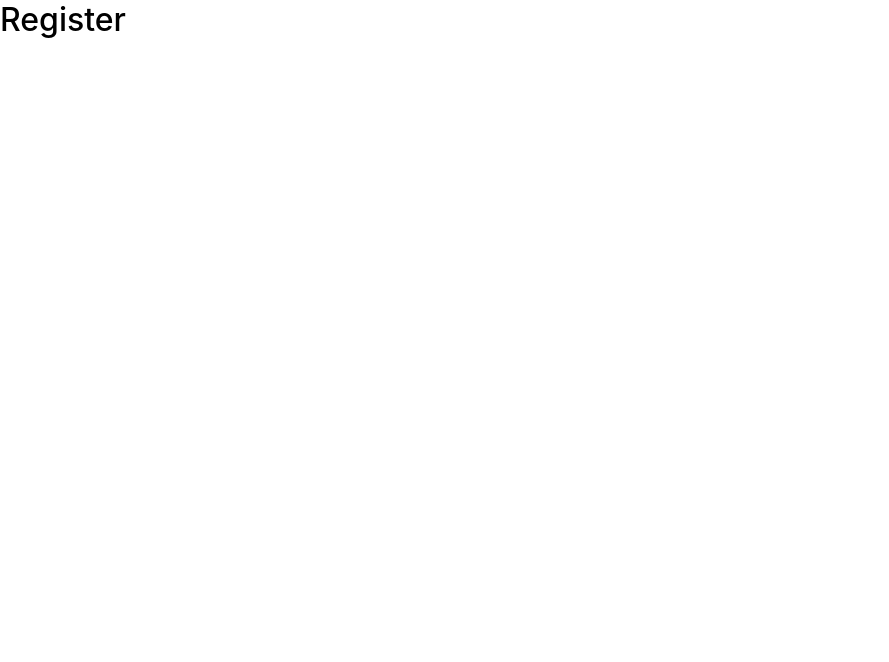
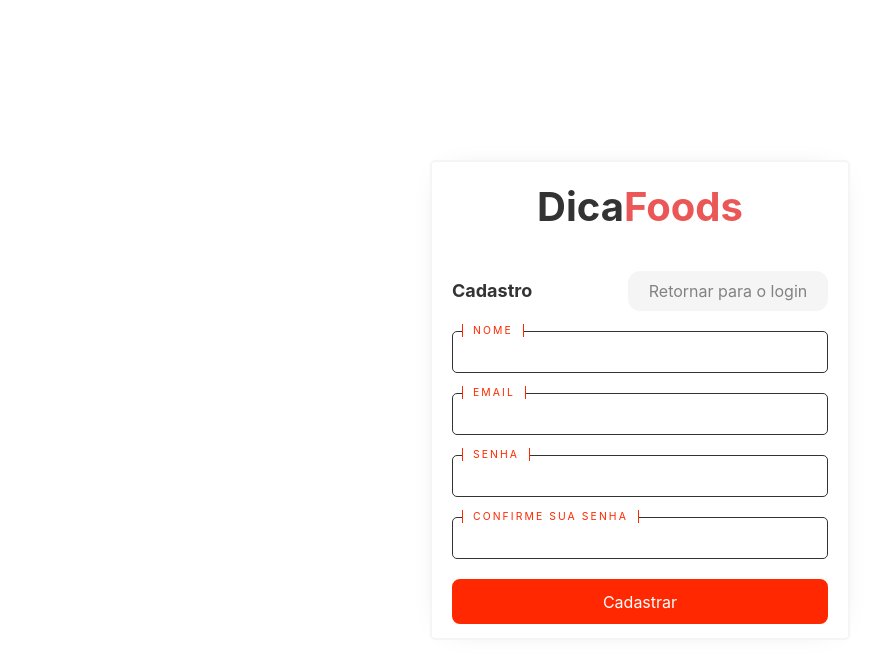
Before and after one commit to joaobuga35/frontend-graodireto, a React (Vite) app: page /register in a window 1280 px wide. Shown: the top 662 px of the page, without its empty margins (0-889 px from the left). Built offline with nearby package versions, Linux system fonts and the light colour scheme.

Commit message:
feat: add styles page register

```diff
--- a/src/components/Form/styles.ts
+++ b/src/components/Form/styles.ts
@@ -1,11 +1,11 @@
 import styled from "styled-components";
 
-interface iForm {
+interface IForm {
   height: string;
   width: string;
 }
 
-const FormStyle = styled.form<iForm>`
+const FormStyle = styled.form<IForm>`
   width: ${(props) => props.width};
   padding: 20px;
   height: ${(props) => props.height};
@@ -30,7 +30,21 @@ const FormStyle = styled.form<iForm>`
   }
   .divInfoRegister {
     display: flex;
+    align-items: baseline;
     justify-content: space-between;
+    margin-top: 40px;
+  }
+
+  .redirectedLogin {
+    text-decoration: none;
+    color: var(--gray-300);
+    font-size: 16px;
+    width: 200px;
+    height: 40px;
+
+    :hover {
+      text-decoration: underline var(--gray-300);
+    }
   }
 
   a {
@@ -39,7 +53,7 @@ const FormStyle = styled.form<iForm>`
     align-items: center;
     height: 45px;
     width: 100%;
-    border-radius: 0.8rem;
+    border-radius: 12px;
     text-decoration: none;
     color: var(--gray-300);
 
@@ -51,16 +65,6 @@ const FormStyle = styled.form<iForm>`
   a:hover {
     filter: brightness(0.9);
   }
-
-  .redirectedLogin {
-    text-decoration: none;
-    color: var(--gray-300);
-    font-size: 1.4rem;
-
-    :hover {
-      text-decoration: underline var(--gray-300);
-    }
-  }
 `;
 
 export default FormStyle;
--- a/src/pages/Register/index.tsx
+++ b/src/pages/Register/index.tsx
@@ -1,5 +1,46 @@
+import { Link } from "react-router-dom";
+import FormStyle from "../../components/Form/styles";
+import Input from "../../components/Input";
+import DivInputBox from "../../components/Input/styles";
+import ButtonDefault from "../../styles/button";
+import { DivRegister } from "./styles";
+import Logo from "../../components/Logo";
+import { useMediaQuery } from "react-responsive";
+
 const Register = () => {
-  return <h1>Register</h1>;
+  const isWide = useMediaQuery({ minWidth: 1000 });
+  return (
+    <DivRegister>
+      <FormStyle noValidate width={isWide ? "42rem" : "35rem"} height={"48rem"}>
+        <Logo />
+        <div className="divInfoRegister">
+          <h3>Cadastro</h3>
+          <Link className="redirectedLogin" to={"/"}>
+            Retornar para o login
+          </Link>
+        </div>
+        <DivInputBox>
+          <Input id={"name"} type={"text"} placeholder={"nome"} />
+        </DivInputBox>
+        <DivInputBox>
+          <Input id={"email"} type={"email"} placeholder={"email"} />
+        </DivInputBox>
+        <DivInputBox>
+          <Input id={"password"} type={"password"} placeholder={"senha"} />
+        </DivInputBox>
+        <DivInputBox>
+          <Input
+            id={"confirmPassword"}
+            type={"password"}
+            placeholder={"confirme sua senha"}
+          />
+        </DivInputBox>
+        <ButtonDefault type="submit" colorBtn={"buttonGreen"} width={"100%"}>
+          Cadastrar
+        </ButtonDefault>
+      </FormStyle>
+    </DivRegister>
+  );
 };
 
 export default Register;
--- /dev/null
+++ b/src/pages/Register/styles.ts
@@ -0,0 +1,10 @@
+import styled from "styled-components";
+
+export const DivRegister = styled.div`
+  padding: 2rem;
+  width: 100vw;
+  height: 100vh;
+  display: flex;
+  justify-content: center;
+  align-items: center;
+`;
--- a/src/styles/Global.ts
+++ b/src/styles/Global.ts
@@ -3,7 +3,7 @@ import { createGlobalStyle } from "styled-components";
 export default createGlobalStyle`
 :root {
     --color-background: #FFFFFF;
-    --color-primary: #27AE60;
+    --color-primary: #ff2800;
     --color-primary-50: #93D7AF;
     --color-secundary: #EB5757;
     --gray-600: #333333;
```
